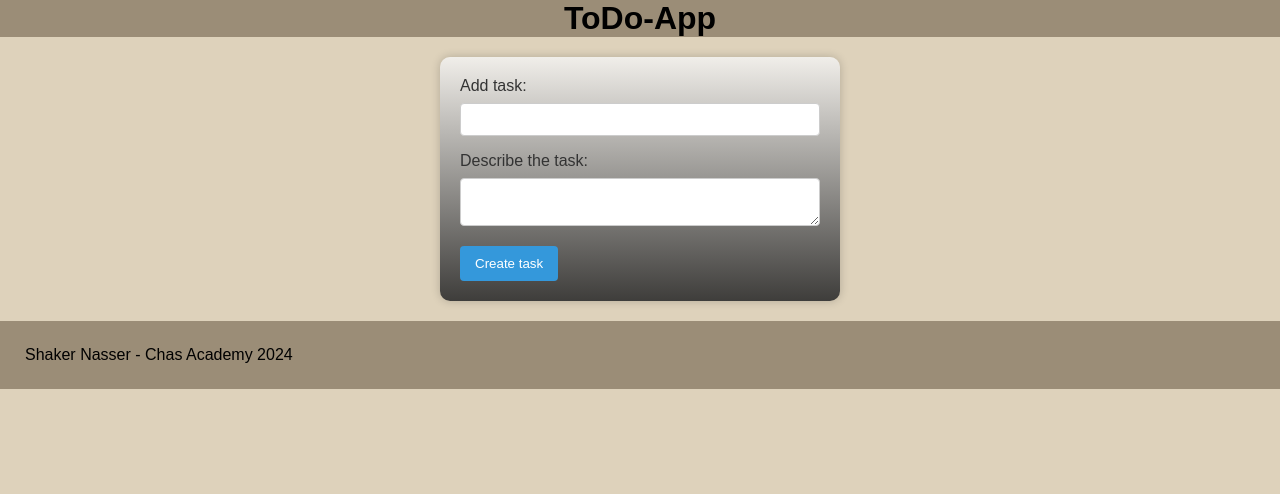
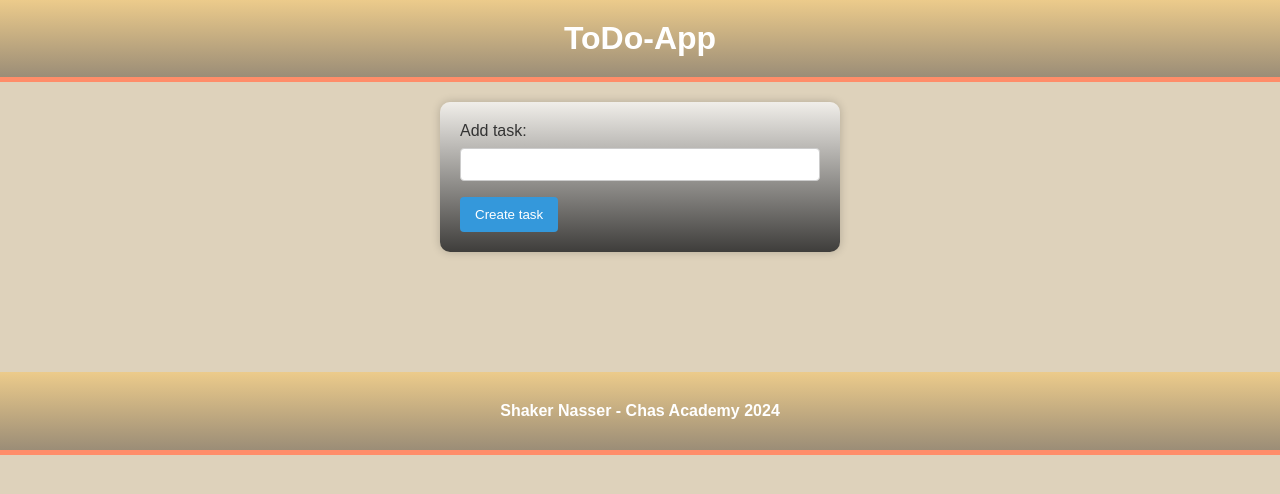
Before and after one commit to ShakerNasser/Todo-app, a PHP site: page / in a window 1280 px wide. Shown: the top 494 px of the page. Run offline with PHP 8.4, Linux system fonts and the light colour scheme; data that the repository does not hold is empty.

Commit message:
working on forms

```diff
--- a/css/styles.css
+++ b/css/styles.css
@@ -11,19 +11,34 @@ body {
 }
 
 .header {
-  background: rgb(155, 141, 119);
+  background: linear-gradient(rgb(236, 203, 139), rgb(155, 141, 119));
   text-align: center;
+  padding: 20px;
+  border-bottom: 5px solid #ff8d69; /* Understreck för extra pop! Justera färgen efter behov */
+  color: #fff; /* Textfärg för kontrast mot bakgrunden, justera efter behov */
+}
+
+.header h1 {
+  font-size: 2.5em;
+  margin: 10px 0;
+}
+
+/* Antag att detta är din huvudsektion (header och innehåll) */
+.main-section {
+  padding-bottom: 100px; /* Justera avståndet enligt ditt behov */
 }
 
 .footer {
-  background: rgb(155, 141, 119);
-  display: flex;
-  position: static;
-  bottom: 0;
-  left: 0;
-  right: 0;
-  padding: 25px;
+  background: linear-gradient(rgb(236, 203, 139), rgb(155, 141, 119));
   text-align: center;
+  padding: 20px;
+  border-bottom: 5px solid #ff8d69; /* Understreck för extra pop! Justera färgen efter behov */
+  color: #fff; /* Textfärg för kontrast mot bakgrunden, justera efter behov */
+}
+
+.footer h6 {
+  font-size: 1em;
+  margin: 10px 0;
 }
 
 /* Formulärcontainer */
--- a/css/styles.scss
+++ b/css/styles.scss
@@ -14,22 +14,36 @@ body{
 
 }
 
-.header{
+.header {
+    background: linear-gradient(rgb(236, 203, 139), rgb(155, 141, 119));
+    text-align: center;
+    padding: 20px;
+    border-bottom: 5px solid #ff8d69; /* Understreck för extra pop! Justera färgen efter behov */
+    color: #fff; /* Textfärg för kontrast mot bakgrunden, justera efter behov */
+}
 
-    background: rgb(155, 141, 119);
+.header h1 {
+    font-size: 2.5em;
+    margin: 10px 0;
+}
+
+/* Antag att detta är din huvudsektion (header och innehåll) */
+.main-section {
+    padding-bottom: 100px; /* Justera avståndet enligt ditt behov */
+}
+
+
+.footer {
+    background: linear-gradient(rgb(236, 203, 139), rgb(155, 141, 119));
     text-align: center;
+    padding: 20px;
+    border-bottom: 5px solid #ff8d69; /* Understreck för extra pop! Justera färgen efter behov */
+    color: #fff; /* Textfärg för kontrast mot bakgrunden, justera efter behov */
+}
 
-}
-.footer{
-
-    background: rgb(155, 141, 119);
-    display: flex;
-    position: static;
-    bottom: 0;
-    left: 0;
-    right: 0;
-    padding: 25px;
-    text-align: center;
+.footer h6 {
+    font-size:1.0em;
+    margin: 10px 0;
 }
 
 /* Formulärcontainer */
--- a/index.php
+++ b/index.php
@@ -1,5 +1,5 @@
 <!DOCTYPE html>
-<html lang="en">
+<html lang="sv">
 <head>
     <meta charset="UTF-8">
     <meta name="viewport" content="width=device-width, initial-scale=1.0">
@@ -9,13 +9,14 @@
 <body>
 
 <header>
-<h1 class="header"> ToDo-App </h1>
+    <h1 class="header"> ToDo-App </h1>
 </header>
 
 <?php
-// Hämta uppgifter från databasen
-// $sql = "SELECT * FROM tasks";
-// $result = $conn->query($sql);
+include 'setup.php'; // Byt ut till ditt filnamn för databasanslutningen
+
+$sql = "SELECT * FROM tasks";
+$result = $conn->query($sql);
 
 // if ($result->num_rows > 0) {
 //     echo "<ul>";
@@ -28,17 +29,15 @@
 // }
 // ?>
 
+<main class="main-section">
+    <form action="create.php" method="post">
+        <label for="title">Add task:</label>
+        <input type="text" name="title" required>
+        <button type="submit">Create task</button>
+    </form>
+</main>
 
-<form action="add_task.php" method="post">
-    <label for="title">Add task:</label>
-    <input type="text" name="title" required>
-    <label for="description"> Describe the task:</label>
-    <textarea name="description"></textarea>
-    <button type="submit">Create task</button>
-</form>
-
-
-<Footer class="footer"> Shaker Nasser - Chas Academy 2024 </Footer>
+<Footer class="footer"> <h6> Shaker Nasser - Chas Academy 2024  </h6></Footer>
 
 </body>
 </html>
--- a/setup.php
+++ b/setup.php
@@ -8,7 +8,6 @@ $dbname = "mariadb";
 try {
     $conn = new PDO("mysql:host=$servername;dbname=$dbname", $username, $password);
     $conn->setAttribute(PDO::ATTR_ERRMODE, PDO::ERRMODE_EXCEPTION);
-    echo "Connected successfully <br>";
 } catch (PDOException $e) {
     echo "Connection failed: " . $e->getMessage();
 }
```
Also changed, not shown: delete.php (added, +8 -0 lines), .devcontainer/docker-compose.yml, update.php (added), 1 other file.
